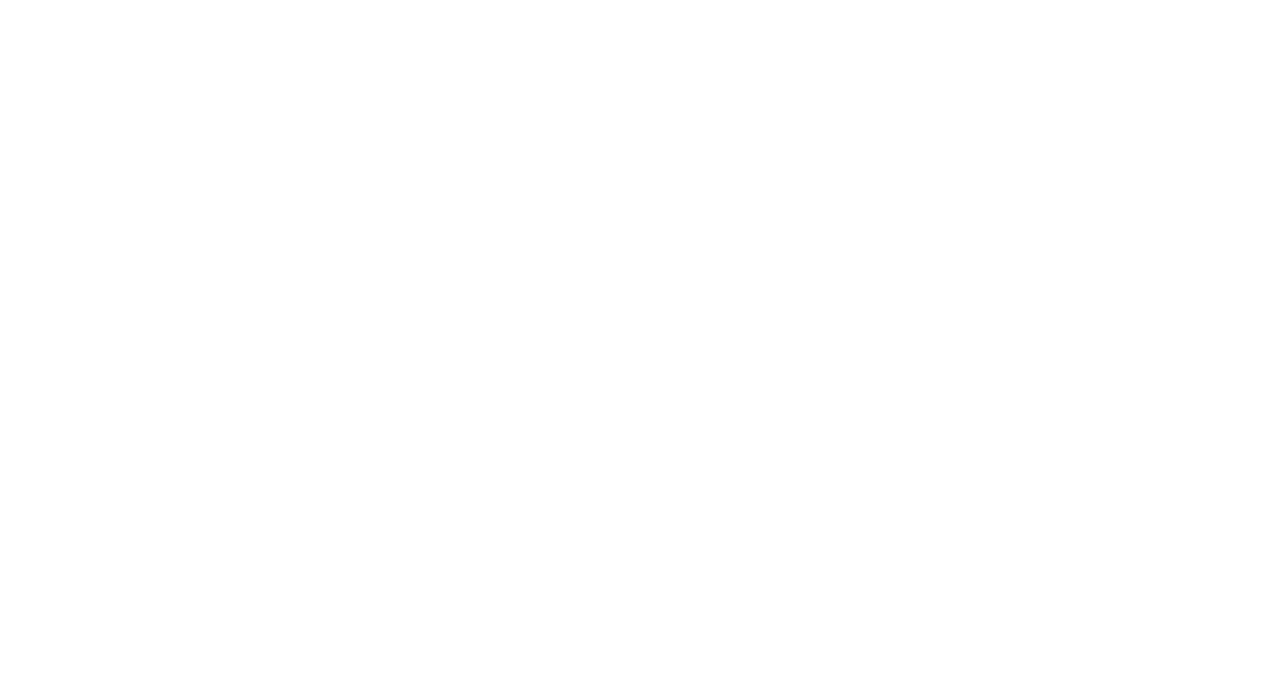
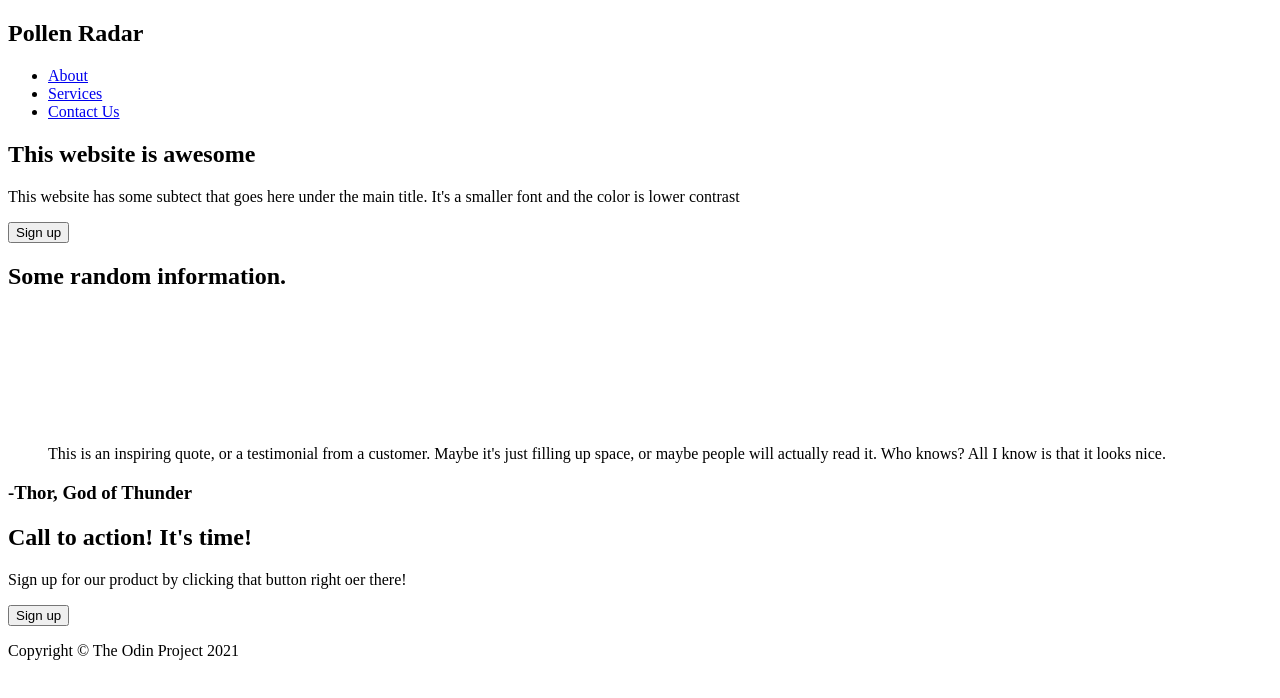
Before and after one commit to ya-hs/top-html-landing-page, a plain HTML site: page index.html in a window 1280 px wide. Drawn offline with Linux system fonts and the light colour scheme.

Commit message:
add base html formatting

```diff
--- a/index.html
+++ b/index.html
@@ -5,10 +5,61 @@
     <meta charset="UTF-8">
     <meta name="viewport" content="width=device-width, initial-scale=1.0">
     <title>Pollen Radar</title>
+    <link rel="stylesheet" href="styles.css">
 </head>
 
 <body>
-
+    <div class="header">
+        <h2 class="header-logo">Pollen Radar</h1>
+            <ul class="links">
+                <li class="link"><a href="#">About</a></li>
+                <li class="link"><a href="#">Services</a></li>
+                <li class="link"><a href="#">Contact Us</a></li>
+            </ul>
+    </div>
+    <div class="hero">
+        <h2 class="title">This website is awesome</h2>
+        <p class=" desc">This website has some subtect that goes here under the main title. It's a smaller font and the
+            color is lower contrast</p>
+        <button class="sign-up">Sign up</button>
+        <img src="" alt="" class="hero-img">
+    </div>
+    <div class="services">
+        <h2 class="service-title">Some random information.</h2>
+        <div class="service-container">
+            <div class="service-group">
+                <img src="" alt="" class="service-img">
+                <p class="service-text"></p>
+            </div>
+            <div class="service-group">
+                <img src="" alt="" class="service-img">
+                <p class="service-text"></p>
+            </div>
+            <div class="service-group">
+                <img src="" alt="" class="service-img">
+                <p class="service-text"></p>
+            </div>
+            <div class="service-group">
+                <img src="" alt="" class="service-img">
+                <p class="service-text"></p>
+            </div>
+        </div>
+    </div>
+    <div class="quote">
+        <blockquote>This is an inspiring quote, or a testimonial from a customer. Maybe it's just filling up space, or
+            maybe people will actually read it. Who knows? All I know is that it looks nice.</blockquote>
+        <h3 class="attribute">-Thor, God of Thunder</h3>
+    </div>
+    <div class="call-to-action">
+        <div class="cta-container">
+            <h2 class="cta-title">Call to action! It's time!</h2>
+            <p class="cta-text">Sign up for our product by clicking that button right oer there!</p>
+            <button class="cta-btn">Sign up</button>
+        </div>
+    </div>
+    <div class="footer">
+        <p class="copyright">Copyright © The Odin Project 2021</p>
+    </div>
 </body>
 
 </html>
```
